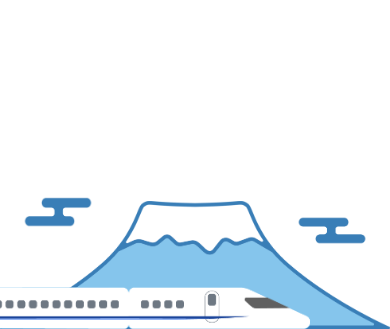
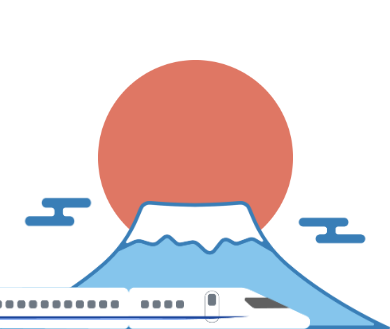
Before and after one commit to SmaHonda/github.io, a plain HTML site: page index.html in a window 390 px wide. Shown: the part 515-844 px from the top of the page. Drawn offline with nearby package versions, Linux system fonts and the light colour scheme.

Commit message:
smartphonetest

```diff
--- a/css/custom.css
+++ b/css/custom.css
@@ -115,6 +115,9 @@ figure img{
     margin: 0 auto;
     overflow: hidden;
 }
+
+
+
 #headername{
     width: 30vw;
     position: absolute;
@@ -132,6 +135,8 @@ figure img{
     to{bottom: 60vh;}
 
 }
+
+@media (min-width: 1200px) {
     #sun{
         width: 50vw;
         position: absolute;
@@ -148,7 +153,7 @@ figure img{
         from { bottom: -30vh; }
         to { bottom: -8vh; }
     }
-
+}
 .headercloud{
     width: 18vw;
     position: absolute;
@@ -199,3 +204,32 @@ figure img{
     from { right: -100vw; }
     to { right: 100vw; }
 }
+
+
+@media (max-width: 575.99px) {
+    #sun{
+        width: 50vw;
+        position: absolute;
+        z-index: 0;
+        right: 0;
+        left: 0;
+        bottom: -15vh;
+        margin: 0 auto;
+        animation: SunRise_s 5s 2s;
+        animation-fill-mode:forwards;
+    }
+
+    @keyframes SunRise_s {
+            from { bottom: -10vh; }
+            to { bottom: 10vh; }
+
+    }
+ }
+
+/* @media (min-width: 576px) and (max-width: 767.99px) { ... }
+
+@media (min-width: 768px) and (max-width: 991.99px) { ... }
+
+@media (min-width: 992px) and (max-width: 1199.99px) { ... }
+
+@media (min-width: 1200px) { ... } */
```
Lines whose indentation alone changed are shown as unchanged.
